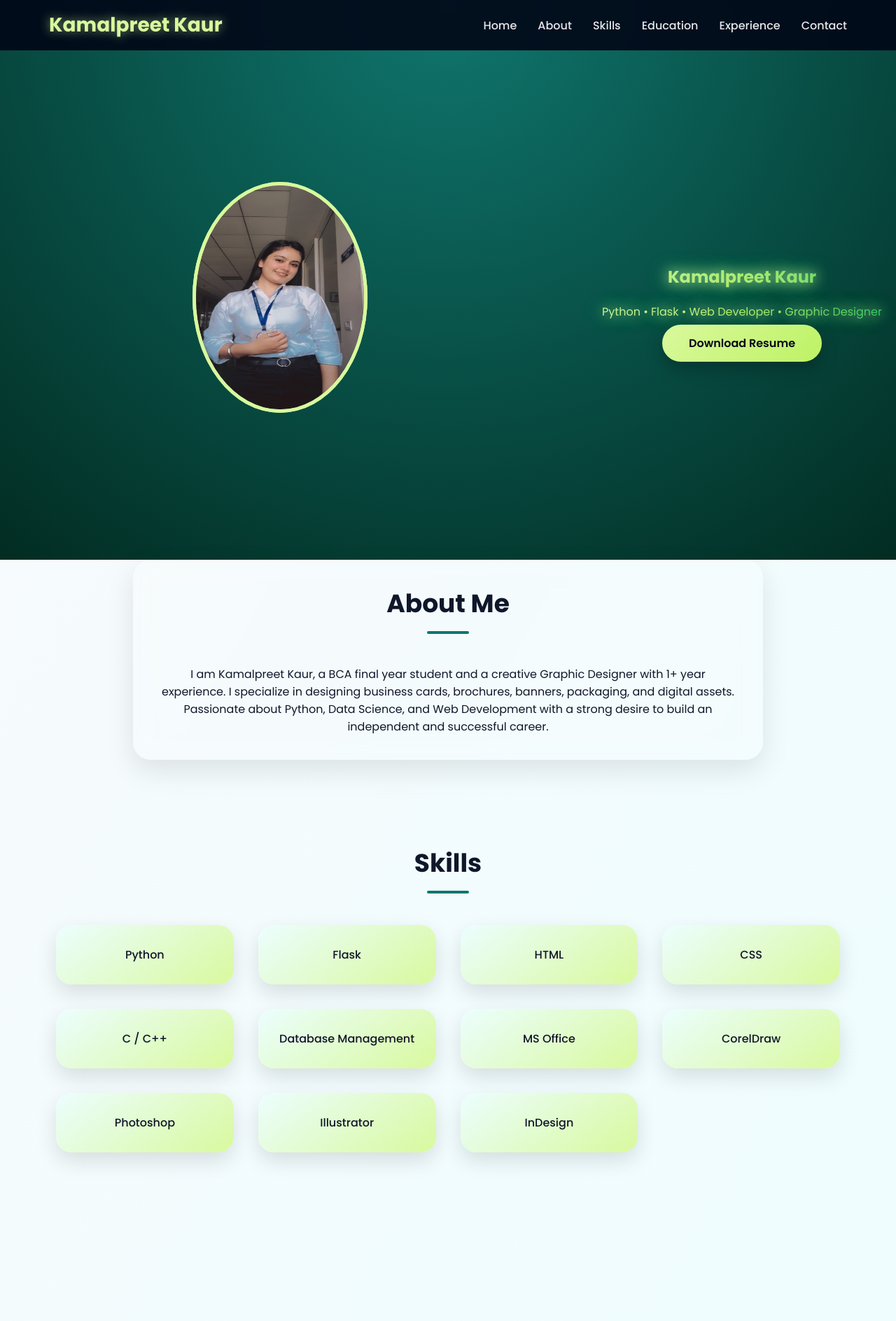
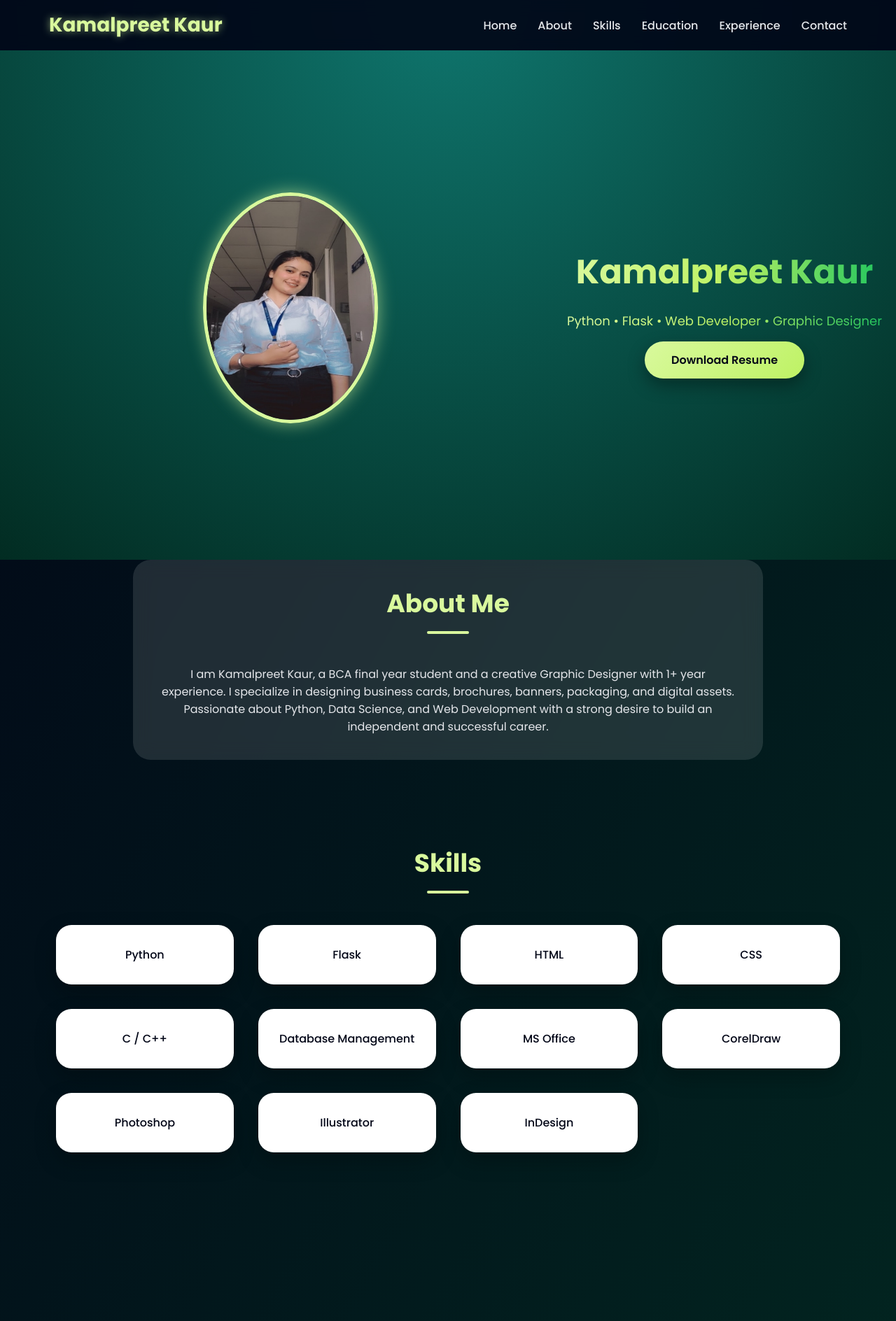
Before and after one commit to kamalpreet050704/kamal-portfolio, a Flask app: page / in a window 1280 px wide. Shown: the top 1888 px of the page at 70% size. Run offline with Flask 3, Linux system fonts and the light colour scheme.

Commit message:
accept the changes

```diff
--- a/static/style.css
+++ b/static/style.css
@@ -1,13 +1,15 @@
 @import url('https://fonts.googleapis.com/css2?family=Poppins:wght@300;400;500;600;700&display=swap');
 
+/* ================= ROOT COLORS ================= */
 :root {
     --primary: #0f766e;
     --secondary: #d9f99d;
-    --dark: #0f172a;
-    --light: #f8fafc;
-    --glass: rgba(255, 255, 255, 0.15);
+    --dark: #020617;
+    --light: #ffffff;
+    --glass: rgba(255, 255, 255, 0.12);
 }
 
+/* ================= RESET ================= */
 * {
     margin: 0;
     padding: 0;
@@ -16,19 +18,20 @@
 
 html { scroll-behavior: smooth; }
 
+/* ================= BODY ================= */
 body {
     font-family: 'Poppins', sans-serif;
-    background: linear-gradient(120deg, #f8fafc, #ecfeff);
-    color: var(--dark);
+    background: linear-gradient(120deg, #020617, #022c22);
+    color: #e5e7eb;
 }
 
-/* NAVBAR */
+/* ================= NAVBAR ================= */
 nav {
     position: fixed;
     width: 100%;
     top: 0;
     padding: 15px 70px;
-    background: rgba(2,6,23,0.9);
+    background: rgba(2,6,23,0.92);
     backdrop-filter: blur(10px);
     display: flex;
     justify-content: space-between;
@@ -40,7 +43,7 @@ nav {
     font-size: 28px;
     font-weight: 700;
     color: var(--secondary);
-    text-shadow: 0 0 15px rgba(217,249,157,0.6);
+    text-shadow: 0 0 12px rgba(217,249,157,0.6);
 }
 
 nav ul {
@@ -70,35 +73,52 @@ nav ul li a::after {
 
 nav ul li a:hover::after { width: 100%; }
 
-/* HERO */
+/* ================= HERO ================= */
 .hero {
     min-height: 100vh;
-    background: radial-gradient(circle at top, var(--primary), #022c22);
+    background: radial-gradient(circle at top, #0f766e, #022c22);
     display: flex;
     justify-content: center;
     align-items: center;
     text-align: center;
     padding: 160px 20px 80px;
-    color: #d9f99d;
+    color: var(--secondary);
 }
 
-.hero-text h1, .hero-text p {
+/* ================= HERO IMAGE ================= */
+.hero-image {
+    position: relative;
+    width: 300px;
+    height: 300px;
+    margin: 0 auto 30px;
+}
+
+.hero-image img {
+    width: 250px;
+    height: 330px;
+    border-radius: 50%;
+    border: 5px solid var(--secondary);
+    box-shadow: 0 0 25px rgba(217,249,157,0.6);
+}
+
+/* ================= HERO TEXT ================= */
+.hero-text h1 {
+    font-size: 48px;
     margin-bottom: 20px;
+}
+
+.hero-text p {
+    margin-bottom: 30px;
+    font-size: 18px;
 }
 
 .gradient-text {
     background: linear-gradient(90deg, #d9f99d, #bef264, #22c55e);
     -webkit-background-clip: text;
     -webkit-text-fill-color: transparent;
-    animation: glow 2s infinite alternate;
 }
 
-@keyframes glow {
-    0% { text-shadow: 0 0 5px #d9f99d, 0 0 10px #bef264; }
-    100% { text-shadow: 0 0 20px #d9f99d, 0 0 30px #22c55e; }
-}
-
-/* BUTTON */
+/* ================= BUTTON ================= */
 .btn {
     padding: 15px 38px;
     background: linear-gradient(135deg, #d9f99d, #bef264);
@@ -106,57 +126,48 @@ nav ul li a:hover::after { width: 100%; }
     font-weight: 600;
     border-radius: 30px;
     text-decoration: none;
-    box-shadow: 0 10px 25px rgba(0,0,0,0.25);
+    box-shadow: 0 10px 25px rgba(0,0,0,0.35);
     transition: 0.4s;
 }
 
 .btn:hover {
     transform: translateY(-4px) scale(1.05);
-    box-shadow: 0 20px 40px rgba(0,0,0,0.35);
 }
 
-/* SECTIONS */
+/* ================= SECTIONS ================= */
 .section {
     padding: 120px 80px;
     text-align: center;
-    opacity: 0;
-    transform: translateY(60px);
-    transition: all 1s ease;
-}
-
-.section.show {
-    opacity: 1;
-    transform: translateY(0);
 }
 
 .section h2 {
     font-size: 36px;
     margin-bottom: 45px;
     position: relative;
+    color: var(--secondary);
 }
 
 .section h2::after {
     content: "";
     width: 60px;
     height: 4px;
-    background: var(--primary);
+    background: var(--secondary);
     display: block;
     margin: 12px auto;
     border-radius: 10px;
 }
 
-/* GLASS EFFECT */
+/* ================= GLASS ================= */
 .glass {
     background: var(--glass);
-    backdrop-filter: blur(15px);
+    backdrop-filter: blur(14px);
     padding: 35px;
     border-radius: 25px;
-    box-shadow: 0 15px 40px rgba(0,0,0,0.1);
-    margin: 0 auto;
     max-width: 900px;
+    margin: auto;
 }
 
-/* CARDS */
+/* ================= CARDS ================= */
 .cards {
     display: grid;
     grid-template-columns: repeat(auto-fit, minmax(240px, 1fr));
@@ -164,32 +175,28 @@ nav ul li a:hover::after { width: 100%; }
 }
 
 .card {
-    background: linear-gradient(145deg, #ecfeff, #d9f99d);
+    background: #ffffff;
+    color: #020617;
     padding: 30px 25px;
     border-radius: 22px;
     font-weight: 500;
-    box-shadow: 0 12px 30px rgba(0,0,0,0.12);
-    transition: 0.5s;
-    cursor: pointer;
+    box-shadow: 0 12px 30px rgba(0,0,0,0.25);
+    transition: 0.4s ease;
 }
 
 .card:hover {
-    transform: translateY(-12px) rotateX(5deg);
-    box-shadow: 0 25px 50px rgba(0,0,0,0.25);
+    transform: translateY(-10px);
+    box-shadow: 0 25px 45px rgba(0,0,0,0.4);
 }
 
-/* CONTACT */
+/* ================= CONTACT ================= */
 #contact a {
-    color: var(--primary);
+    color: var(--secondary);
     font-weight: 600;
     text-decoration: none;
 }
 
-#contact a:hover {
-    text-decoration: underline;
-}
-
-/* FOOTER */
+/* ================= FOOTER ================= */
 footer {
     background: #020617;
     color: #e5e7eb;
@@ -209,53 +251,5 @@ footer {
         padding: 90px 30px;
     }
 
-    .hero-text h1 { font-size: 36px; }
+    .hero-text h1 { font-size: 34px; }
 }
-@media (max-width: 480px) {
-    .hero {
-        padding: 140px 15px 60px;
-    }
-
-    .hero-text h1 { font-size: 28px; }
-
-    nav ul {
-        flex-direction: column;
-        align-items: center;
-    }
-
-    nav ul li {
-        margin: 15px 0;
-    }
-}
-
-
-.hero-image {
-    position: relative;
-    width: 300px;
-    height: 300px;
-    margin: 0 auto 30px;
-}
-
-.hero-image img {
-    position: absolute;
-    top: -15px;
-    left: -15px;
-    width: 250px;
-    height: 330px;
-    border: 5px solid var(--secondary);
-    border-radius: 50%;
-    animation: rotateRing 10s linear infinite;
-    z-index: 1;
-}
-
-.image-ring {
-    position: absolute;
-    top: -15px;
-    left: -15px;
-    width: 250px;
-    height: 330px;
-    border: 5px solid var(--secondary);
-    border-radius: 50%;
-    animation: rotateRing 10s linear infinite;
-    z-index: 1;
-}
```
Also changed, not shown: other parts of static/style.css (+36 -1 lines).
